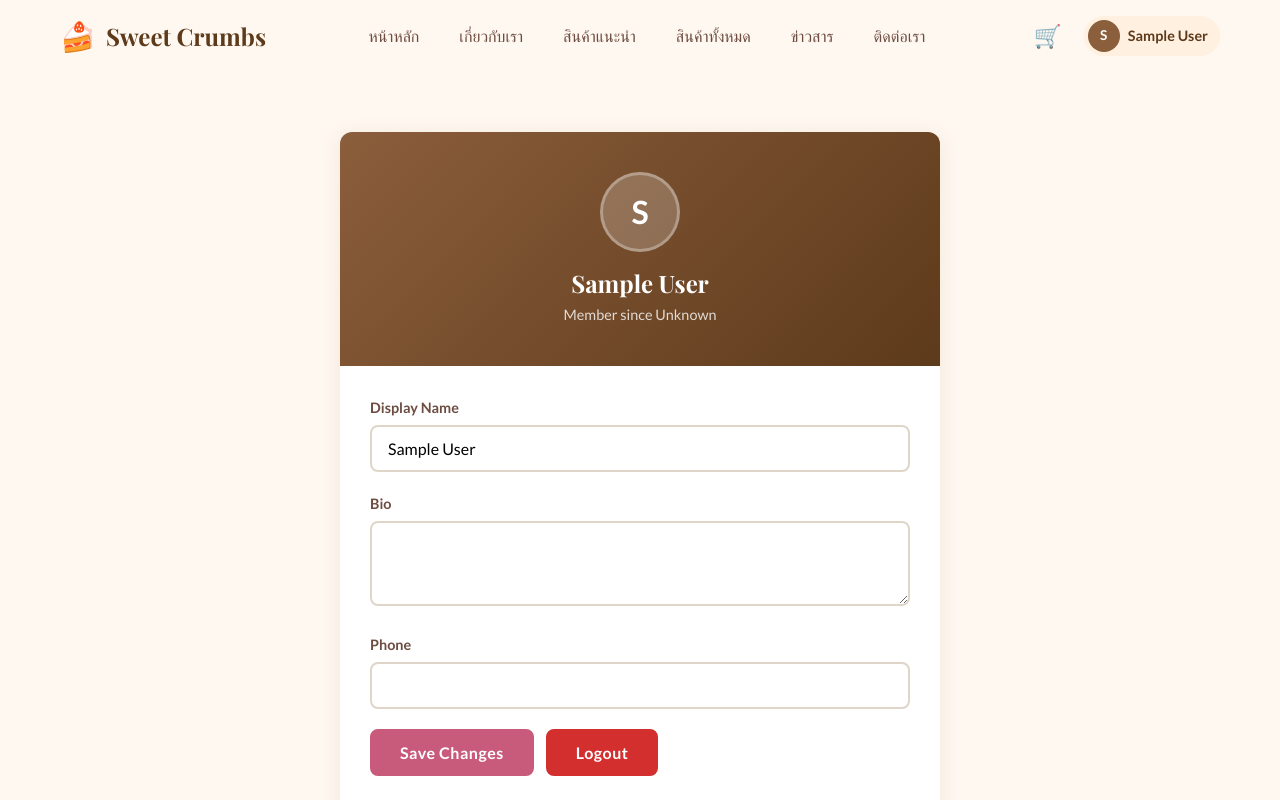
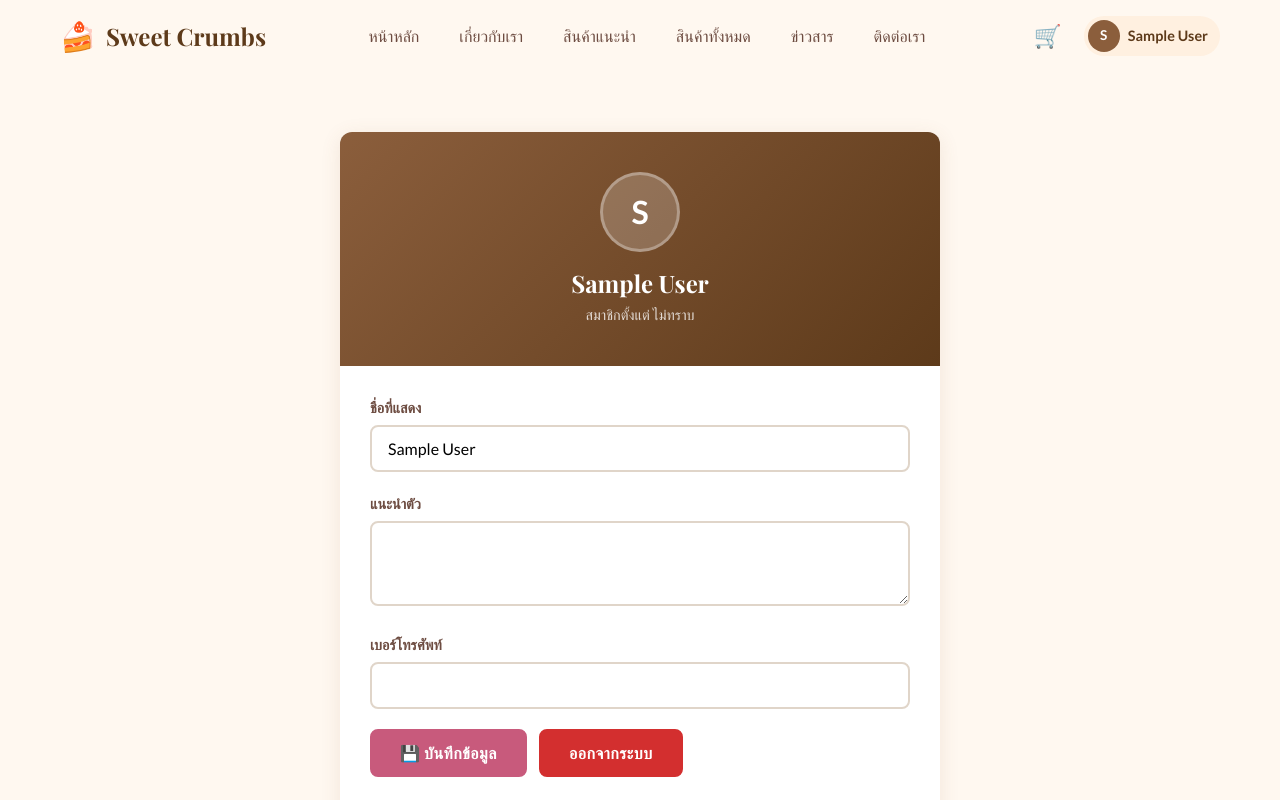
Before and after one commit to Adisorn001/Sweet-Crumbs-Test, a React (Vite) app: page /#/profile in a window 1280 px wide. Shown: the top 800 px of the page. Built offline with nearby package versions, Linux system fonts and the light colour scheme; sample sign-in values are in the browser's storage.

Commit message:
Update Profile.jsx

```diff
--- a/src/pages/Profile.jsx
+++ b/src/pages/Profile.jsx
@@ -19,7 +19,7 @@ export default function Profile() {
   const handleSave = (e) => {
     e.preventDefault();
     updateProfile({ displayName, bio, phone });
-    setToastMessage('Profile updated successfully!');
+    setToastMessage('✓ อัปเดตข้อมูลเรียบร้อยแล้ว');
     setTimeout(() => setToastMessage(''), 3000);
   };
 
@@ -29,8 +29,8 @@ export default function Profile() {
   };
 
   const formattedDate = user?.joinDate
-    ? new Date(user.joinDate).toLocaleDateString()
-    : 'Unknown';
+    ? new Date(user.joinDate).toLocaleDateString('th-TH', { year: 'numeric', month: 'long', day: 'numeric' })
+    : 'ไม่ทราบ';
 
   const avatarLetter = (user.displayName || user.username || '?').charAt(0).toUpperCase();
 
@@ -43,13 +43,13 @@ export default function Profile() {
               {avatarLetter}
             </div>
             <h2 className="profile__name">{user.displayName || user.username}</h2>
-            <p className="profile__since">Member since {formattedDate}</p>
+            <p className="profile__since">สมาชิกตั้งแต่ {formattedDate}</p>
           </div>
 
           <div className="profile__body">
             <form onSubmit={handleSave}>
               <div className="profile__field">
-                <label>Display Name</label>
+                <label>ชื่อที่แสดง</label>
                 <input
                   type="text"
                   value={displayName}
@@ -57,7 +57,7 @@ export default function Profile() {
                 />
               </div>
               <div className="profile__field">
-                <label>Bio</label>
+                <label>แนะนำตัว</label>
                 <textarea
                   value={bio}
                   onChange={e => setBio(e.target.value)}
@@ -65,7 +65,7 @@ export default function Profile() {
                 ></textarea>
               </div>
               <div className="profile__field">
-                <label>Phone</label>
+                <label>เบอร์โทรศัพท์</label>
                 <input
                   type="text"
                   value={phone}
@@ -74,17 +74,17 @@ export default function Profile() {
               </div>
 
               <div className="profile__actions">
-                <button type="submit" className="btn btn-accent">Save Changes</button>
-                <button type="button" className="btn btn-danger" onClick={handleLogout}>Logout</button>
+                <button type="submit" className="btn btn-accent">💾 บันทึกข้อมูล</button>
+                <button type="button" className="btn btn-danger" onClick={handleLogout}>ออกจากระบบ</button>
               </div>
             </form>
 
             <div className="profile__links">
               <Link to="/orders" className="profile__link">
-                <span>📋</span> Order History
+                <span>📋</span> ประวัติการสั่งซื้อ
               </Link>
               <Link to="/products" className="profile__link">
-                <span>🛒</span> Browse Products
+                <span>🛒</span> เลือกซื้อสินค้า
               </Link>
             </div>
           </div>
```
